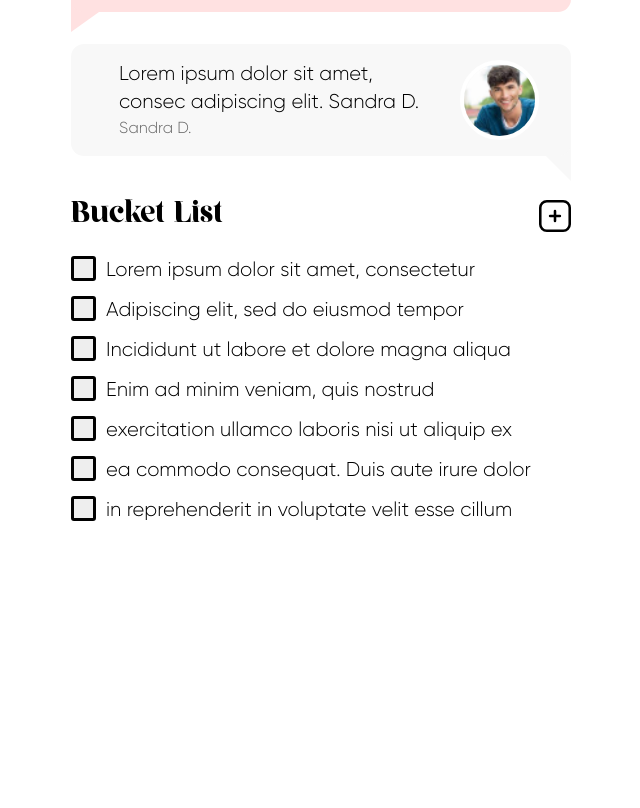
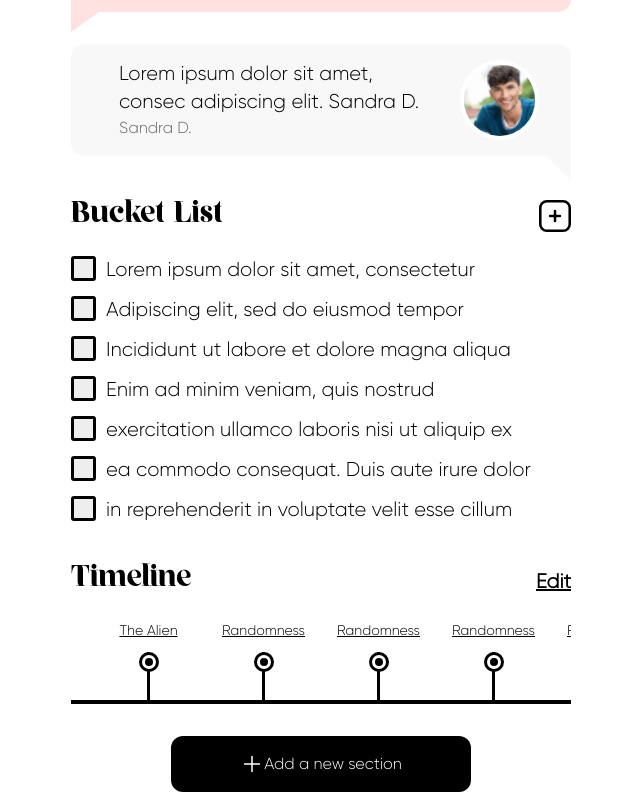
Before and after one commit to focus110/infinity-moments, a React (Create React App) app: page / in a window 1280 px wide. Shown: the part 1603-2411 px from the top of the page, without its empty margins (319-959 px from the left). Before the commit the page ends 2139 px from the top, so only its background shows below. Built offline with nearby package versions, Linux system fonts and the light colour scheme.

Commit message:
added timeline section and add section button

```diff
--- a/package.json
+++ b/package.json
@@ -10,6 +10,7 @@
     "react-dom": "^18.2.0",
     "react-router-dom": "^6.10.0",
     "react-scripts": "5.0.1",
+    "tailwind-scrollbar-hide": "^1.1.7",
     "web-vitals": "^2.1.4"
   },
   "scripts": {
--- /dev/null
+++ b/src/components/AddSection.js
@@ -0,0 +1,25 @@
+import React from "react";
+
+const AddSection = () => {
+  return (
+    <button className="w-[80%] md:w-[300px] mx-auto flex justify-center items-center bg-black text-white py-4 rounded-xl px-8 mb-4">
+      <svg
+        xmlns="http://www.w3.org/2000/svg"
+        fill="none"
+        viewBox="0 0 24 24"
+        stroke-width="1.5"
+        stroke="currentColor"
+        class="w-6 h-6"
+      >
+        <path
+          stroke-linecap="round"
+          stroke-linejoin="round"
+          d="M12 4.5v15m7.5-7.5h-15"
+        />
+      </svg>
+      <span> Add a new section</span>
+    </button>
+  );
+};
+
+export default AddSection;
--- /dev/null
+++ b/src/components/TimeLine.js
@@ -0,0 +1,48 @@
+import React, { useState } from "react";
+import Title from "./Title";
+
+const TimeLine = () => {
+  const [timeline, setTimeline] = useState([
+    { name: "Look, an R8", date: "Jan,21" },
+    { name: "The Alien", date: "Mar,21" },
+    { name: "Randomness", date: "Sep,21" },
+    { name: "Randomness", date: "Jan,21" },
+    { name: "Randomness", date: "Jan,21" },
+    { name: "Randomness", date: "Jan,21" },
+  ]);
+  return (
+    <div className="">
+      <div className="wrapper flex justify-between items-end py-6">
+        <Title title="Timeline" />
+        <button>
+          <p className="underline font-bold text-lg md:text-xl">Edit</p>
+        </button>
+      </div>
+
+      <div className="pb-8 relative">
+        <div className="md:w-[500px] mx-auto flex justify-center items-end space-x-28 overflow-x-scroll scrollbar-hide pt-8">
+          {timeline.map((item, i) => {
+            return (
+              <div className="relative">
+                <div className=" w-[3px] h-12 bg-black flex justify-center">
+                  <p className="absolute -top-8 text-sm underline text-center w-28">
+                    {item.name}
+                  </p>
+                  <div className="absolute top-0 bg-white flex justify-center rounded-full w-5 h-5 border-[3.5px] items-center">
+                    <div className="bg-black rounded-full w-2 h-2"></div>
+                  </div>
+                  {/* <p className="absolute -bottom-10 z-10 text-center text-sm text-black-faded py-4 ">
+                    {item.date}
+                  </p> */}
+                </div>
+              </div>
+            );
+          })}
+        </div>
+        <hr className="md:w-[500px] m-auto border-[2px]" />
+      </div>
+    </div>
+  );
+};
+
+export default TimeLine;
--- a/src/pages/Partner.js
+++ b/src/pages/Partner.js
@@ -5,6 +5,8 @@ import FeaturedPhoto from "../components/FeaturedPhoto";
 import FeaturedSoundtrack from "../components/FeaturedSoundtrack";
 import Quotes from "../components/Quotes";
 import BucketList from "../components/BucketList";
+import TimeLine from "../components/TimeLine";
+import AddSection from "../components/AddSection";
 
 const Partner = () => {
   return (
@@ -15,6 +17,8 @@ const Partner = () => {
       <FeaturedSoundtrack />
       <Quotes />
       <BucketList />
+      <TimeLine />
+      <AddSection />
     </div>
   );
 };
--- a/tailwind.config.js
+++ b/tailwind.config.js
@@ -20,5 +20,5 @@ module.exports = {
       },
     },
   },
-  plugins: [],
+  plugins: [require("tailwind-scrollbar-hide")],
 };
```
Also changed, not shown: 1 other file (tests, documents, lock files or other folders).
